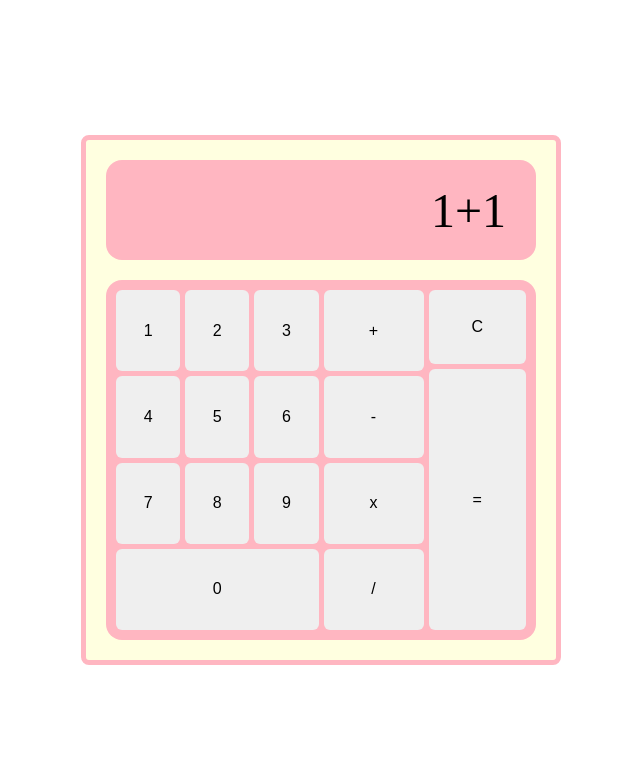
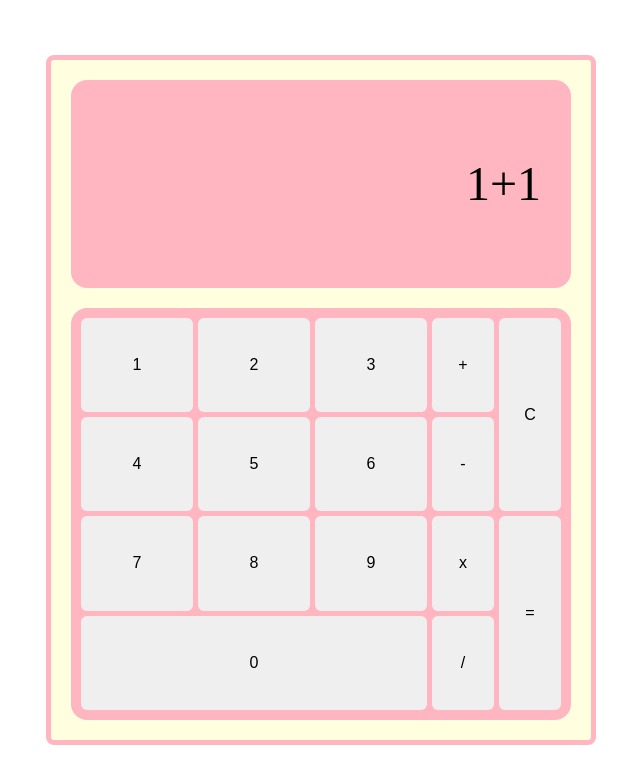
Before and after one commit to dooory/odin-calculator, a plain HTML site: page index.html in a window 1280 px wide. Shown: the whole page, without its empty margins (319-959 px from the left). Drawn offline with Linux system fonts and the light colour scheme.

Commit message:
style: change scaling options

```diff
--- a/style.css
+++ b/style.css
@@ -12,20 +12,20 @@ body {
 	height: 100vh;
 	align-items: center;
 	justify-content: center;
-	margin: 0 25vw;
 }
 
 #calculator-container {
 	background-color: lightyellow;
-	flex: auto;
-	height: 60vh;
+	height: 80%;
+	flex: 0 1 50%;
+	max-width: 500px;
 	display: flex;
 	flex-direction: column;
 	gap: 20px;
 	padding: 20px 20px;
 	border: 5px solid lightpink;
 	border-radius: 8px;
-	max-width: 430px;
+	aspect-ratio: 1 / 2.5
 }
 
 #input-container,
@@ -35,8 +35,8 @@ body {
 }
 
 #input-container {
-	flex: 0.1 1 auto;
-	padding: 10px 30px;
+	flex: 0.5 1 auto;
+	padding: 0px 30px;
 	display: flex;
 	align-items: center;
 	justify-content: flex-end;
@@ -61,7 +61,7 @@ button {
 }
 
 #numbers-container {
-	flex: 1 1 50%;
+	flex: 3 1 auto;
 	display: flex;
 	flex-direction: column;
 	gap: 5px;
@@ -78,7 +78,7 @@ button {
 }
 
 #symbols-container {
-	flex: 1 1 50%;
+	flex: 1 1 auto;
 	display: flex;
 	gap: 5px;
 }
@@ -91,8 +91,8 @@ button {
 }
 
 .operator {
-	flex: auto;
-	width: 100px;
+	flex: 1;
+	/* width: 100px; */
 }
 
 #secondary-operators {
@@ -103,9 +103,11 @@ button {
 }
 
 #equals {
-	flex: auto;
+	flex: 1;
+	/* width: 100px; */
 }
 
 #clear {
-	flex: 0.23 1 auto;
+	flex: 1;
+	/* width: 100px; */
 }
```
